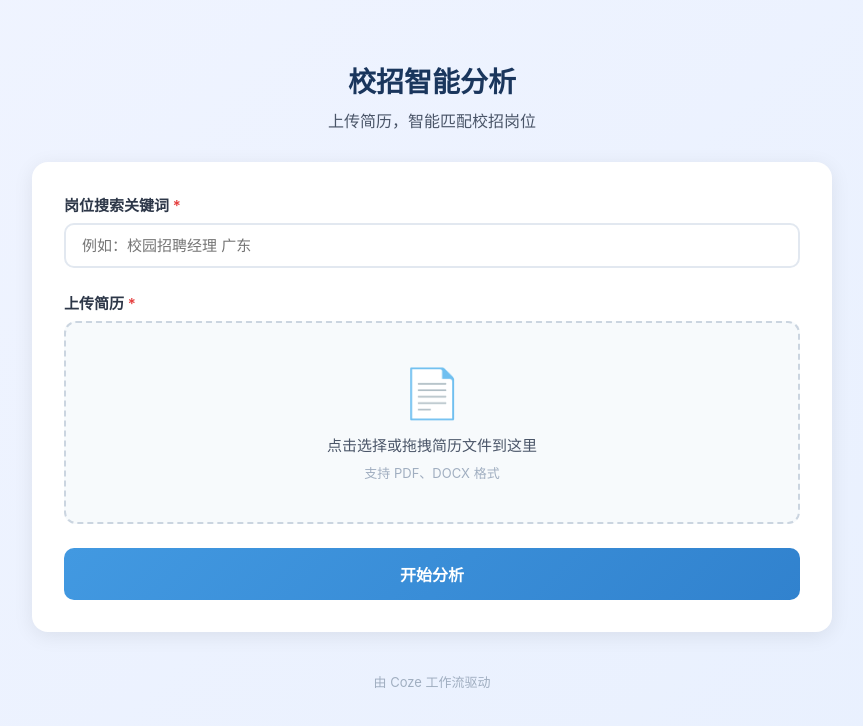
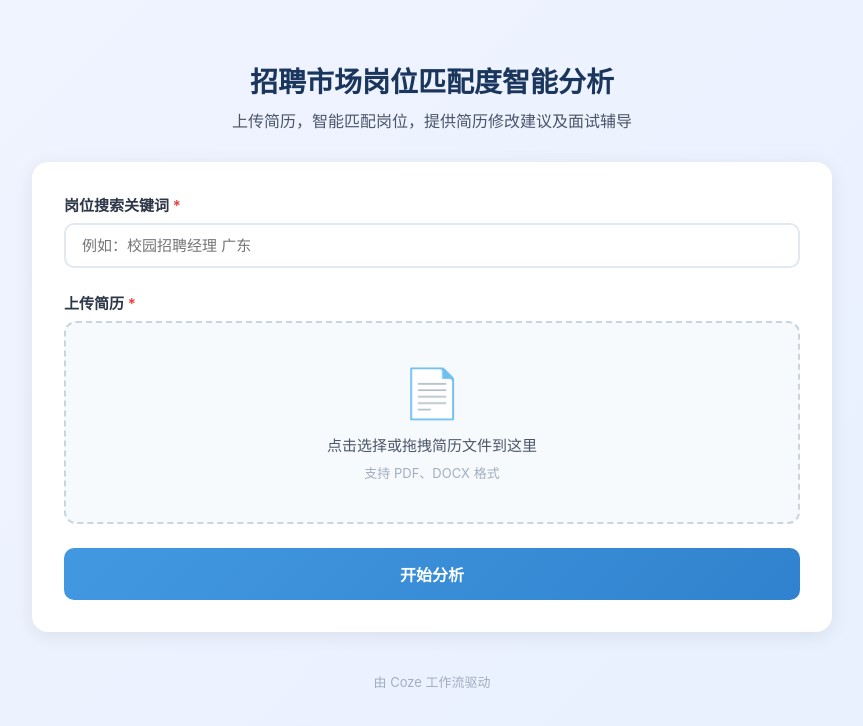
Before and after one commit to Yulialau0511/resume-analysis, a plain HTML site: page index.html in a window 1280 px wide. Shown: the whole page, without its empty margins (208-1071 px from the left). Drawn offline with Linux system fonts and the light colour scheme.

Commit message:
Update index.html

```diff
--- a/index.html
+++ b/index.html
@@ -3,7 +3,7 @@
 <head>
     <meta charset="UTF-8">
     <meta name="viewport" content="width=device-width, initial-scale=1.0">
-    <title>校招智能分析</title>
+    <title>AI猎头:岗位智能匹配助手</title>
     <style>
         * { margin: 0; padding: 0; box-sizing: border-box; }
         body {
@@ -95,8 +95,8 @@
 <body>
     <div class="container">
         <div class="header">
-            <h1>校招智能分析</h1>
-            <p>上传简历，智能匹配校招岗位</p>
+            <h1>招聘市场岗位匹配度智能分析</h1>
+            <p>上传简历，智能匹配岗位，提供简历修改建议及面试辅导</p>
         </div>
 
         <div class="card" id="inputCard">
```
